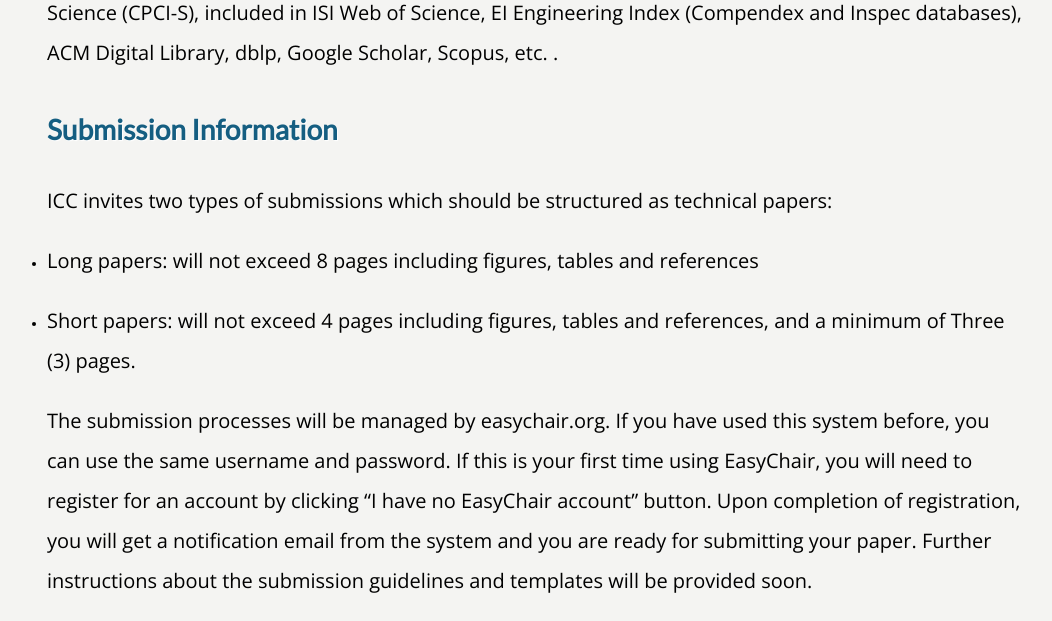
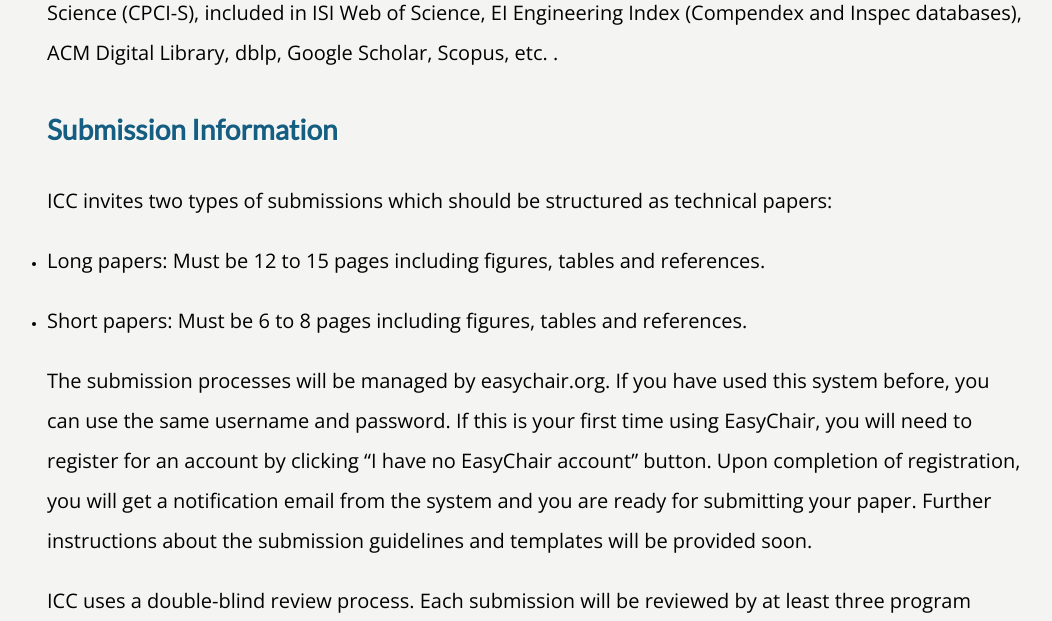
Before and after one commit to InegralPlatform/icconf, a PHP site: page /submission.php in a window 1280 px wide. Shown: the part 1786-2407 px from the top of the page, without its empty margins (103-1155 px from the left). Run offline with PHP 8.4, Linux system fonts and the light colour scheme; some libraries are stand-ins or nearby versions.

Commit message:
Update submission.php

```diff
--- a/parts/submission.php
+++ b/parts/submission.php
@@ -26,12 +26,12 @@
   <ul>
     <li>
     <p>
-      Long papers: will not exceed 8 pages including figures, tables and references
+      Long papers: Must be 12 to 15 pages including figures, tables and references.
     </p>
     </li>
     <li>
     <p>
-        Short papers: will not exceed 4 pages including figures, tables and references, and a minimum of Three (3) pages.
+        Short papers: Must be 6 to 8 pages including figures, tables and references.
     </p>
     </li>
   </ul>
```
